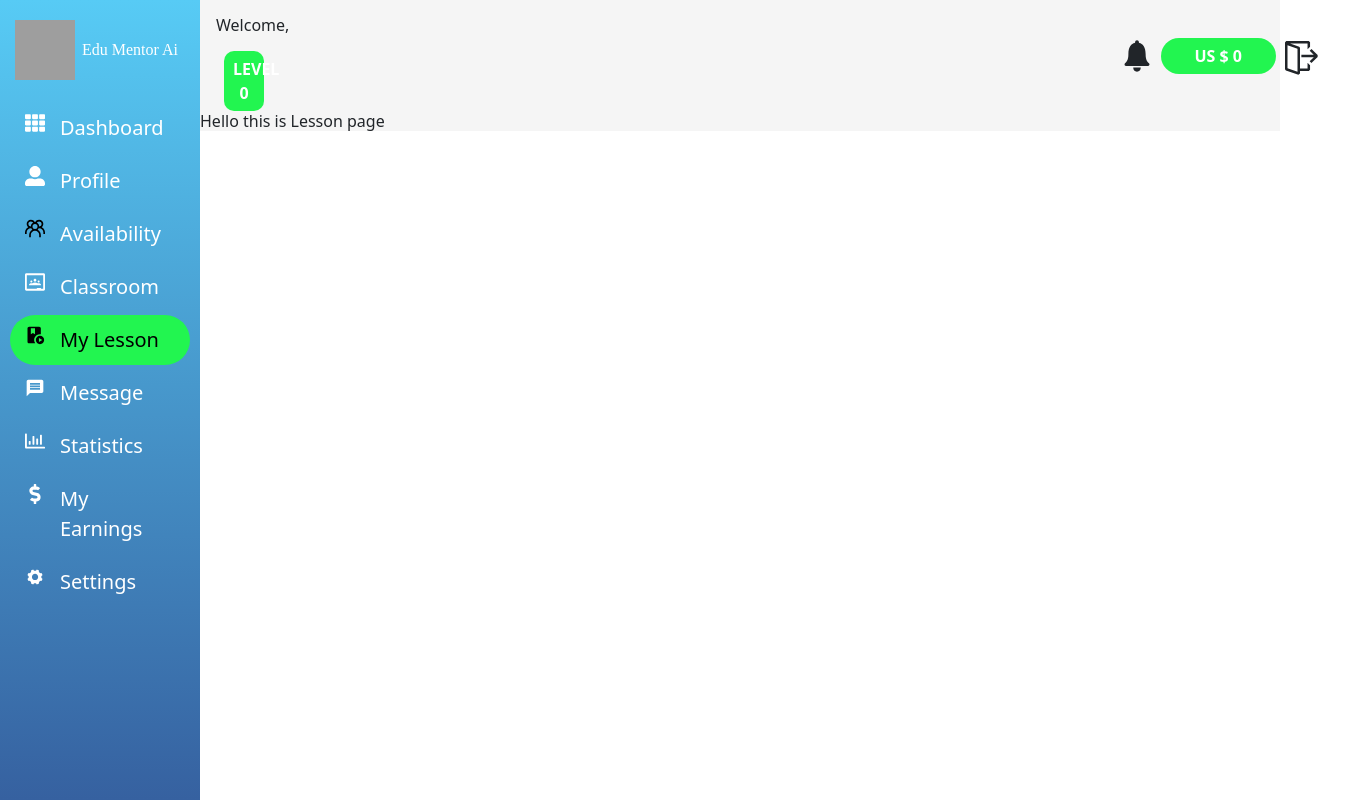
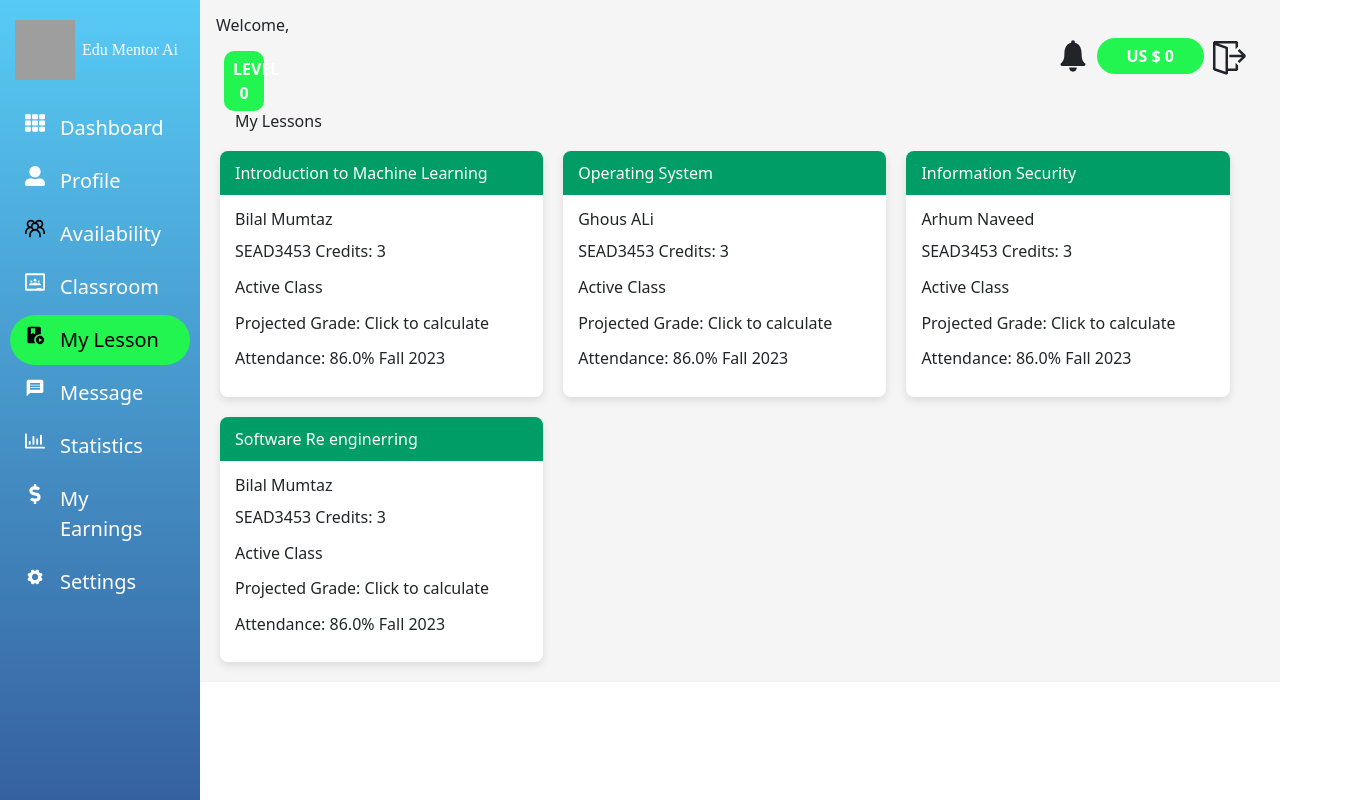
Before and after one commit to ArhumCH10/Edu-Mentor-AI, a React (Vite) app: page /dashboardlinks/Lesson in a window 1280 px wide. Shown: the whole page, 1352 px wide, since content can reach past the window. Built offline with nearby package versions, Linux system fonts and the light colour scheme; no server answers; sample sign-in values are in the browser's storage; grey boxes are pictures that could not be loaded; a web font is replaced by a local one.

Commit message:
Done Classroom and Lesson

```diff
--- /dev/null
+++ b/src/pages/Dashboard/Classroom.css
@@ -0,0 +1,60 @@
+.classroom-container {
+    display: flex;
+    justify-content: center;
+  }
+
+  .classroom-title{
+    margin-left: 35px;
+  }
+
+  .schedule-table {
+    margin-left: auto;
+    margin-right: auto;
+    border-radius: 20px;
+    width: auto;
+    max-width: 95%;
+  }
+
+  .current-month{
+    align-items: end;
+    justify-content: end;
+    display: flex;
+    margin-right: 80px;
+    margin-bottom: 8px;
+  }
+
+  .month{
+    font-weight: bolder;
+    margin-right: 8px;
+  }
+
+  .schedule-table th,
+  .schedule-table td {
+    border: 1px solid #ddd;
+    padding: 8px;
+    text-align: center;
+
+  }
+
+  .schedule-table th {
+    background-color: #f0f0f0;
+  }
+
+  .session {
+    padding: 10px;
+    color: #fff;
+    cursor: pointer;
+  }
+
+  .session-time {
+    font-weight: bold;
+  }
+
+  .session-details {
+    margin-top: 5px;
+  }
+
+  /* Add a light border to define cell boundaries clearly */
+  .schedule-table td {
+    border: 1px solid #e1e1e1;
+  }
--- a/src/pages/Dashboard/Classroom.jsx
+++ b/src/pages/Dashboard/Classroom.jsx
@@ -1,9 +1,83 @@
 import Header from "./header";
+import './Classroom.css';
+
+const generateColor = (name) => {
+  let hash = 0;
+  for (let i = 0; i < name.length; i++) {
+    hash = name.charCodeAt(i) + ((hash << 5) - hash);
+  }
+
+  // Convert the integer to a color
+  const color = `hsl(${hash % 360}, 70%, 60%)`;
+  return color;
+};
+
 export default function Classroom() {
-    return (
-      <>
-      <Header/>
-      <h1>Hello this is Classroom page</h1>
-      </>
-    )
-  }
+  const times = [
+    '08:00-08:55', '09:00', '10:00', '11:00', '12:00',
+    '13:00', '14:00', '15:00', '16:00', '17:00',
+  ];
+
+  const days = ['Monday', 'Tuesday', 'Wednesday', 'Thursday', 'Friday', 'Saturday', 'Sunday'];
+
+  // Assume this data structure for schedule
+  const schedule = {
+    '08:00-08:55': {
+      'Tuesday': { name: 'Sir Owais Hakeem', description: 'Software Re-engineering', code: 'SESE4143-F2B-BS-SE-F20-S1', room: 'C-310' },
+      'Friday': { name: 'Muhammad Tayyab Mir', description: 'Introduction to Machine Learning', code: 'SEAD3453-F2B-BS-SE-F20-S4', room: 'A-109' }
+    },
+    '09:00': {
+      'Wednesday': { name: 'Arhum Naveed', description: 'Introduction to Machine Learning', code: 'SEAD3453-F2B-BS-SE-F20-S4', room: 'A-109' }
+    },
+  };
+
+
+  return (
+    <>
+      <Header />
+      <h2 className="classroom-title"> My Classroom</h2>
+      <div className="current-month">
+        <p className="month">Month: </p>
+        <p>February </p>
+      </div>
+      <div className="classroom-container">
+      <table className="schedule-table">
+        <thead>
+          <tr>
+            <th>Time</th>
+            {days.map((day) => (
+              <th key={day}>{day}</th>
+            ))}
+          </tr>
+        </thead>
+        <tbody>
+            {times.map((time) => (
+              <tr key={time}>
+                <td>{time}</td>
+                {days.map((day) => {
+                  const classDetails = schedule[time] && schedule[time][day];
+                  const colorStyle = classDetails ? { backgroundColor: generateColor(classDetails.name) } : {};
+                  return (
+                    <td key={day} style={colorStyle}>
+                      {classDetails && (
+                        <div className="session">
+                          <div className="session-time">{time}</div>
+                          <div className="session-details">
+                            <div className="session-name">{classDetails.name}</div>
+                            <div className="session-description">{classDetails.description}</div>
+                            <div className="session-code">{classDetails.code}</div>
+                            <div className="session-room">{classDetails.room}</div>
+                          </div>
+                        </div>
+                      )}
+                    </td>
+                  );
+                })}
+              </tr>
+            ))}
+          </tbody>
+      </table>
+      </div>
+    </>
+  );
+}
--- a/src/pages/Dashboard/Dashboard.css
+++ b/src/pages/Dashboard/Dashboard.css
@@ -185,7 +185,7 @@
   z-index: 1000;
   top:0;
   background-color: white;
-  width: 72rem;
+  width: 67rem;
   height: 7rem;
 }
 
--- a/src/pages/Dashboard/Lesson.jsx
+++ b/src/pages/Dashboard/Lesson.jsx
@@ -1,9 +1,68 @@
 import Header from "./header";
-export default function Lesson() {
-    return (
-      <>
+import './Lessons.css';
+
+const lessonsData = [
+  {
+    title: 'Introduction to Machine Learning',
+    instructor: 'Bilal Mumtaz',
+    code: 'SEAD3453',
+    credits: 3.0,
+    status: 'Active Class',
+    grade: 'Click to calculate',
+    attendance: '86.0%',
+    term: 'Fall 2023'
+  },
+  {
+    title: 'Operating System',
+    instructor: 'Ghous ALi',
+    code: 'SEAD3453',
+    credits: 3.0,
+    status: 'Active Class',
+    grade: 'Click to calculate',
+    attendance: '86.0%',
+    term: 'Fall 2023'
+  },
+  {
+    title: 'Information Security',
+    instructor: 'Arhum Naveed',
+    code: 'SEAD3453',
+    credits: 3.0,
+    status: 'Active Class',
+    grade: 'Click to calculate',
+    attendance: '86.0%',
+    term: 'Fall 2023'
+  },
+  {
+    title: 'Software Re enginerring',
+    instructor: 'Bilal Mumtaz',
+    code: 'SEAD3453',
+    credits: 3.0,
+    status: 'Active Class',
+    grade: 'Click to calculate',
+    attendance: '86.0%',
+    term: 'Fall 2023'
+  },
+];
+
+export default function Lessons() {
+  return (
+    <>
       <Header/>
-      <h1>Hello this is Lesson page</h1>
-      </>
-    )
-  }
+      <h2 className="lesson-title"> My Lessons</h2>
+      <div className="lessons-container">
+        {lessonsData.map((lesson, index) => (
+          <div className="lesson-card" key={index}>
+            <div className="lesson-header">{lesson.title}</div>
+            <div className="lesson-body">
+              <h3>{lesson.instructor}</h3>
+              <p>{lesson.code} Credits: {lesson.credits}</p>
+              <p>{lesson.status}</p>
+              <p>Projected Grade: {lesson.grade}</p>
+              <p>Attendance: {lesson.attendance} {lesson.term}</p>
+            </div>
+          </div>
+        ))}
+      </div>
+    </>
+  );
+}
--- /dev/null
+++ b/src/pages/Dashboard/Lessons.css
@@ -0,0 +1,40 @@
+.lessons-container {
+    display: grid;
+    grid-template-columns: repeat(auto-fit, minmax(250px, 1fr)); /* Adjust minmax for card size */
+    gap: 20px; /* Space between cards */
+    padding: 20px;
+  }
+
+  .lesson-title{
+    margin-left: 35px;
+  }
+
+  .lesson-card {
+    background-color: #fff; /* Background color of the cards */
+    box-shadow: 0 4px 8px rgba(0, 0, 0, 0.1); /* Card shadow */
+    border-radius: 8px; /* Rounded corners for card */
+    overflow: hidden; /* Ensures the content respects border radius */
+    cursor: pointer;
+  }
+
+  .lesson-header {
+    background-color: #009e66; /* Header background color */
+    color: #fff; /* Text color for the header */
+    padding: 10px 15px;
+    cursor: pointer;
+  }
+
+  .lesson-body {
+    padding: 15px;
+    line-height: 1.6; /* Spacing between lines */
+    cursor: pointer;
+  }
+
+  .lesson-body h3 {
+    margin-top: 0; /* Removes default margin */
+  }
+
+  /* Styles for the lesson details */
+  .lesson-body p {
+    margin: 10px 0; /* Spacing between paragraphs */
+  }
```
